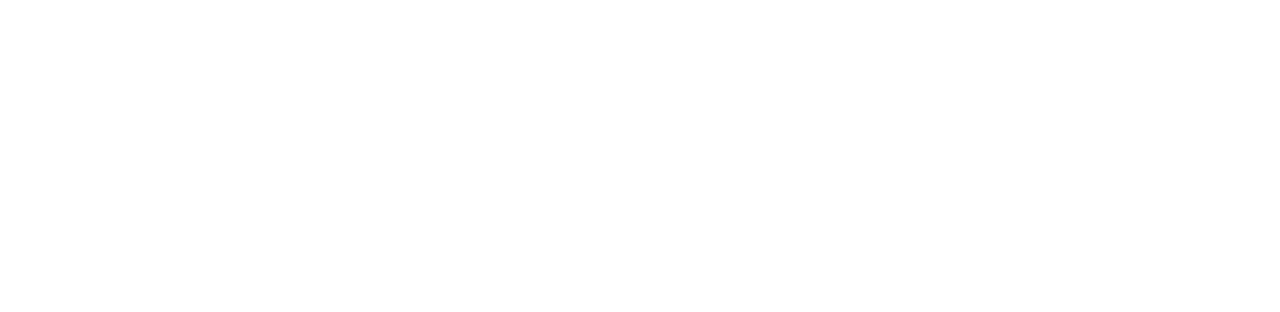
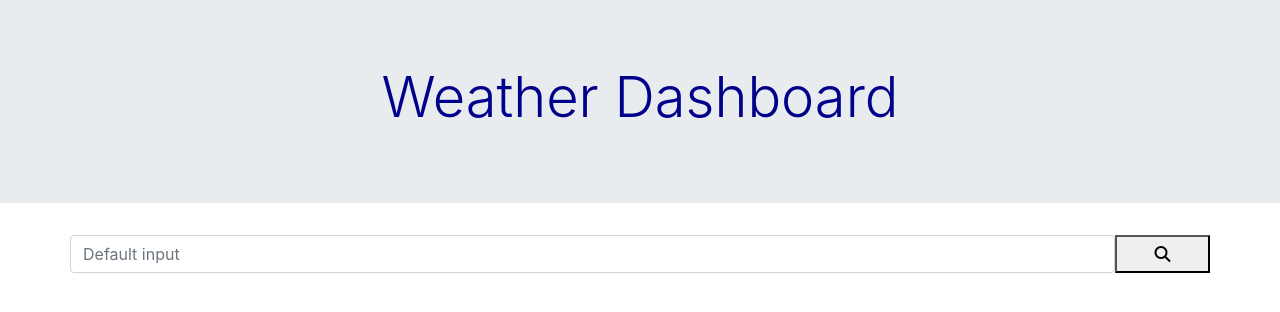
Before and after one commit to Bronson-code/Weather-Dashboard, a plain HTML site: page index.html in a window 1280 px wide. Drawn offline with nearby package versions, Linux system fonts and the light colour scheme.

Commit message:
Updated basic set up of HTML so that the application looks a little more like it's final project. Included bootstrap elements and a font awesome icon. Also added some CSS, and the very beginning of the Javascript.

```diff
--- a/Assets/script.js
+++ b/Assets/script.js
@@ -0,0 +1 @@
+const myKey = ""
--- a/Assets/styles.css
+++ b/Assets/styles.css
@@ -0,0 +1,15 @@
+.jumbotron {
+   color: darkblue;
+   text-align: center;
+
+}
+
+.search-bar {
+   float: left;
+
+}
+
+.search-button {
+    float: left;
+
+}
--- a/index.html
+++ b/index.html
@@ -6,9 +6,26 @@
     <title>Weather Application</title>
     <link rel="stylesheet" href="Assets/styles.css">
     <link rel="stylesheet" href="https://stackpath.bootstrapcdn.com/bootstrap/4.5.2/css/bootstrap.min.css" integrity="sha384-JcKb8q3iqJ61gNV9KGb8thSsNjpSL0n8PARn9HuZOnIxN0hoP+VmmDGMN5t9UJ0Z" crossorigin="anonymous">
+    <script src="https://kit.fontawesome.com/f97755a006.js" crossorigin="anonymous"></script>
 
 </head>
 <body>
+    <div class="jumbotron jumbotron-fluid">
+        <div class="container">
+          <h1 class="display-4">Weather Dashboard</h1>
+        </div>
+      </div>
+
+      <div class="container">
+          <div class="row">
+
+              <input class="form-control search-bar col-lg-11" type="text" placeholder="Default input">
+              <button class="search-button col-lg-1">
+                  <i class="fas fa-search"></i>
+                </button>
+            </div>
+        </div>
+
 
 
 
```
